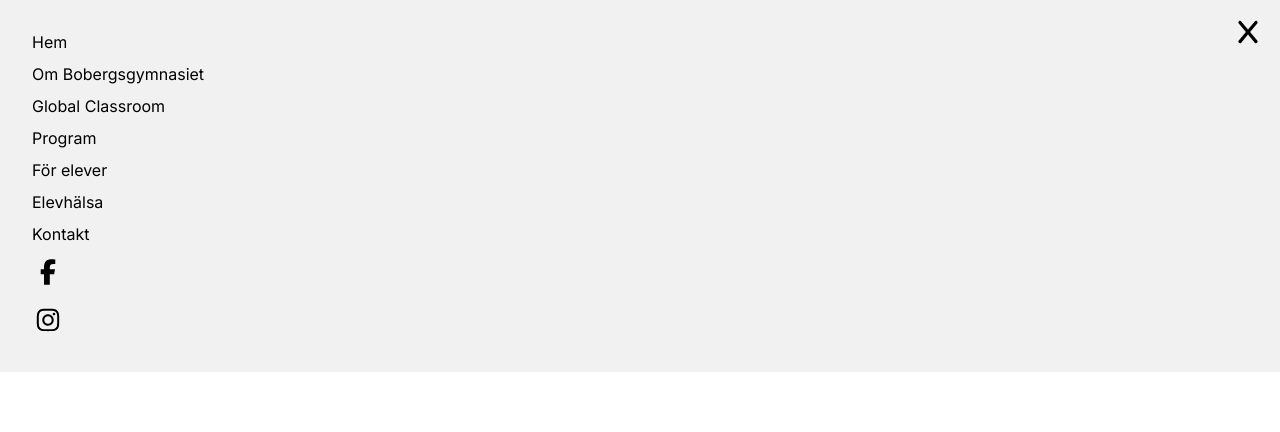
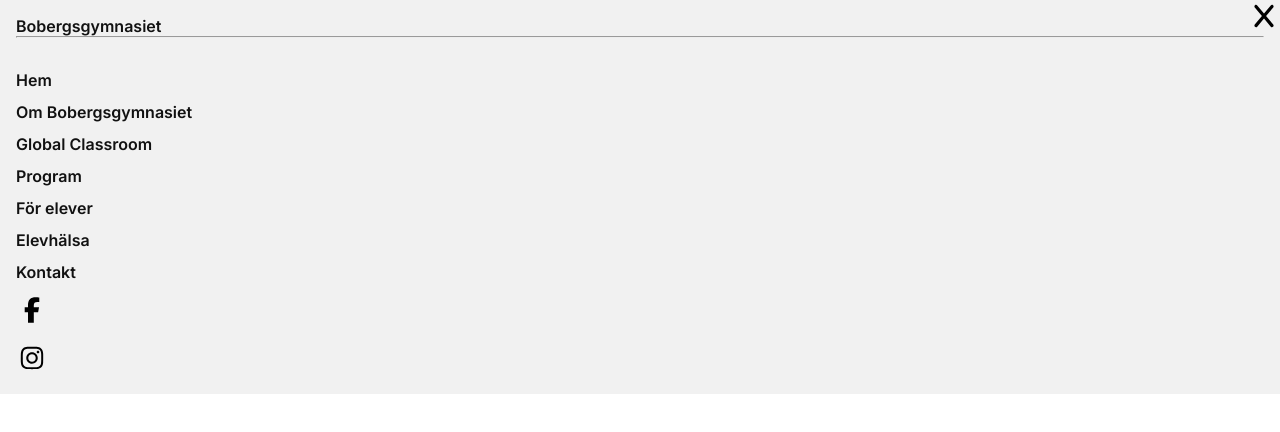
Before and after one commit to K3mp3/Webbutveckling-1, a plain HTML site: page Bobergsgymnasiet/index.html in a window 1280 px wide. Both pictures are taken after a click on the button 1248 px from the left and 33 px from the top of the page. Drawn offline with Linux system fonts and the light colour scheme.

Commit message:
[Add] logo to navbar

```diff
--- a/Bobergsgymnasiet/index.html
+++ b/Bobergsgymnasiet/index.html
@@ -18,7 +18,11 @@
   </head>
   <body>
     <header>
-      <nav>
+      <nav class="nav-closed">
+        <a href="index.html">Bobergsgymnasiet</a>
+
+        <hr />
+
         <section class="mobile-nav hidden">
           <ul>
             <li><a>Hem</a></li>
@@ -44,7 +48,7 @@
             </li>
           </ul>
 
-          <button type="button" class="menu-btn" id="menu-close">
+          <button type="button" class="menu-btn top-0" id="menu-close">
             <img src="./img/x-solid-full.svg" />
           </button>
         </section>
--- a/Bobergsgymnasiet/index.js
+++ b/Bobergsgymnasiet/index.js
@@ -1,13 +1,16 @@
+const nav = document.querySelector("nav");
 const mobileNav = document.querySelector(".mobile-nav");
 const hamburgerBtn = document.querySelector("#menu-open");
 
 const closeMenu = () => {
   mobileNav.classList.add("hidden");
+  nav.classList.add("nav-closed");
   hamburgerBtn.classList.remove("hidden");
 };
 
 const openMenu = () => {
   hamburgerBtn.classList.add("hidden");
+  nav.classList.remove("nav-closed");
   mobileNav.classList.remove("hidden");
 };
 
--- a/Bobergsgymnasiet/style.css
+++ b/Bobergsgymnasiet/style.css
@@ -1,6 +1,8 @@
 * {
   padding: 0;
   margin: 0;
+  font-family: "Inter", sans-serif;
+  font-optical-sizing: auto;
 }
 
 button {
@@ -8,25 +10,37 @@ button {
   background: transparent;
 }
 
-header {
-  /* background-color: burlywood; */
-  min-height: calc(100vh - 32px);
-}
-
 nav {
   position: relative;
   background-color: #f1f1f1;
-  padding: 32px;
+  padding: 16px;
+}
+
+.nav-closed {
+  display: flex;
+  align-items: center;
+}
+
+header nav a:first-child {
+  position: relative;
+  text-decoration: none;
+  color: #111111;
+  font-weight: 600;
 }
 
 .hidden {
   display: none;
 }
 
+.top-0 {
+  top: 0;
+}
+
 ul {
   display: flex;
   flex-direction: column;
   gap: 12px;
+  margin-top: 32px;
 }
 
 li {
@@ -34,8 +48,6 @@ li {
 }
 
 a {
-  font-family: "Inter", sans-serif;
-  font-optical-sizing: auto;
   font-weight: 400;
 }
 
@@ -46,6 +58,5 @@ a {
 .menu-btn {
   width: 32px;
   position: absolute;
-  top: 16px;
-  right: 16px;
+  right: 0;
 }
```
